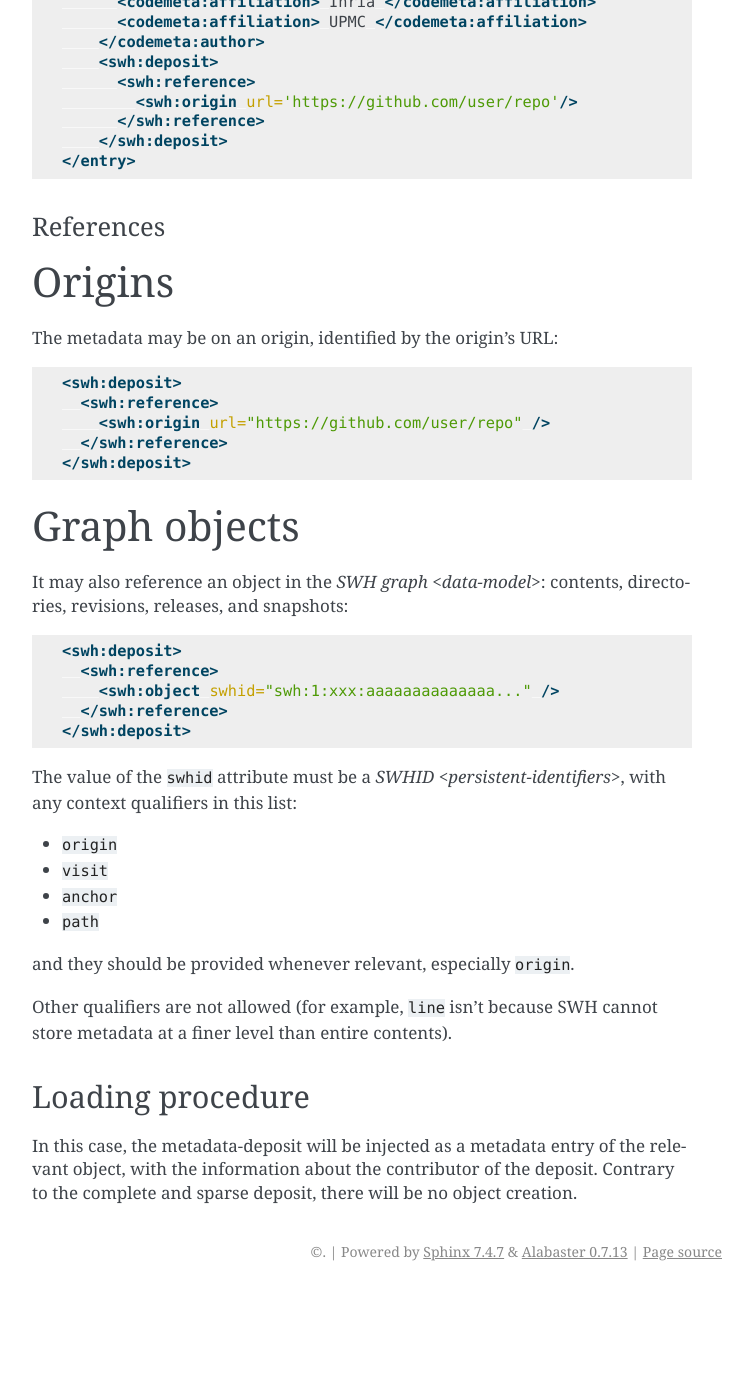
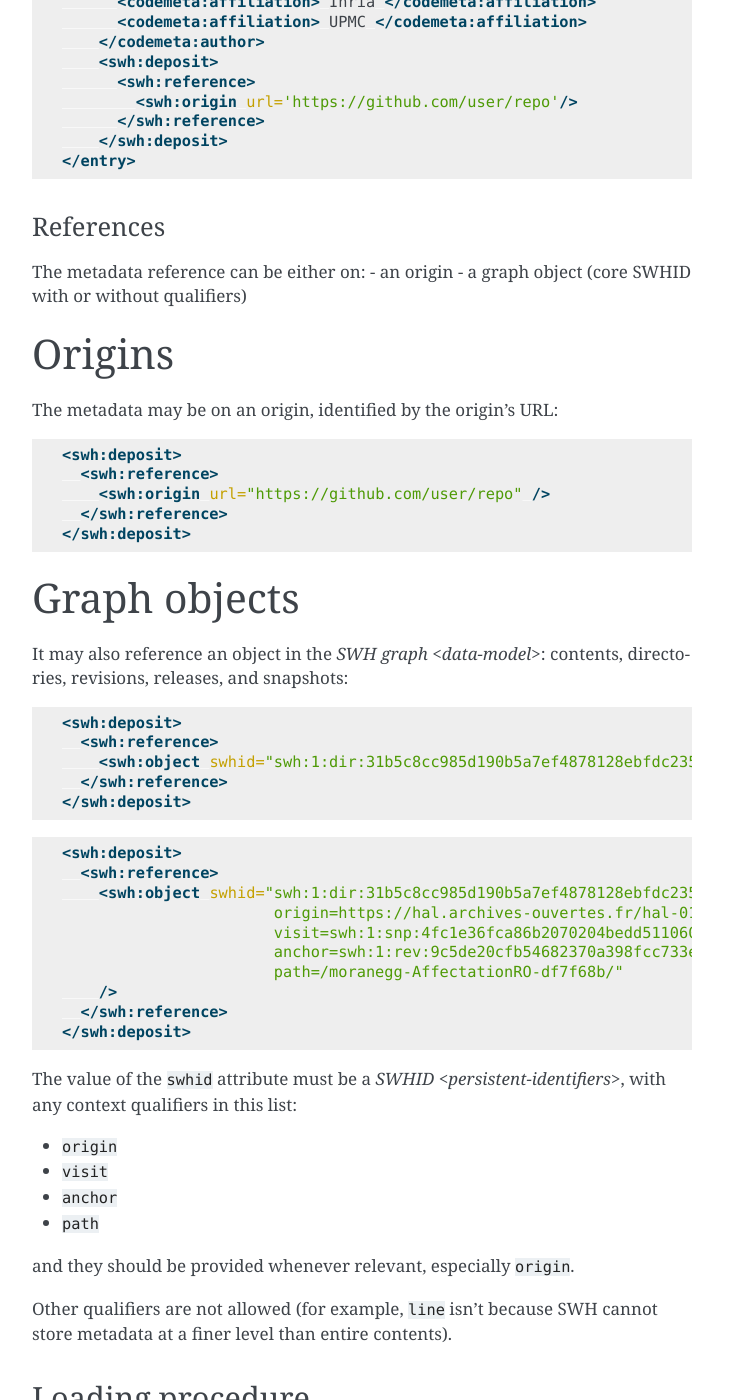
Before and after one commit to SoftwareHeritage/swh-deposit, a Sphinx documentation site: the page built from docs/specs/spec-meta-deposit.rst, in a window 1280 px wide and 1400 px high, scrolled down 1375 px. Shown: the whole window, without its empty margins (388-1141 px from the left). Built offline with Sphinx 7.4.7, drawn with Linux system fonts in a browser that asks for light colours; pages that are not in the unit, such as notebooks, are missing from menus; before the commit the page ends 2666 px from its top, so only the background shows below that.

Commit message:
spec-meta-deposit: Update metadata-only deposit samples
Related to T2541

```diff
--- a/docs/specs/spec-meta-deposit.rst
+++ b/docs/specs/spec-meta-deposit.rst
@@ -73,6 +73,10 @@ swh namespace:
 References
 ^^^^^^^^^^
 
+The metadata reference can be either on:
+- an origin
+- a graph object (core SWHID with or without qualifiers)
+
 Origins
 =======
 
@@ -96,9 +100,23 @@ directories, revisions, releases, and snapshots:
 
   <swh:deposit>
     <swh:reference>
-      <swh:object swhid="swh:1:xxx:aaaaaaaaaaaaaa..." />
+      <swh:object swhid="swh:1:dir:31b5c8cc985d190b5a7ef4878128ebfdc2358f49" />
     </swh:reference>
   </swh:deposit>
+
+.. code:: xml
+
+  <swh:deposit>
+    <swh:reference>
+      <swh:object swhid="swh:1:dir:31b5c8cc985d190b5a7ef4878128ebfdc2358f49;
+                         origin=https://hal.archives-ouvertes.fr/hal-01243573;
+                         visit=swh:1:snp:4fc1e36fca86b2070204bedd51106014a614f321;
+                         anchor=swh:1:rev:9c5de20cfb54682370a398fcc733e829903c8cba;
+                         path=/moranegg-AffectationRO-df7f68b/"
+      />
+    </swh:reference>
+  </swh:deposit>
+
 
 The value of the ``swhid`` attribute must be a `SWHID <persistent-identifiers>`,
 with any context qualifiers in this list:
```
